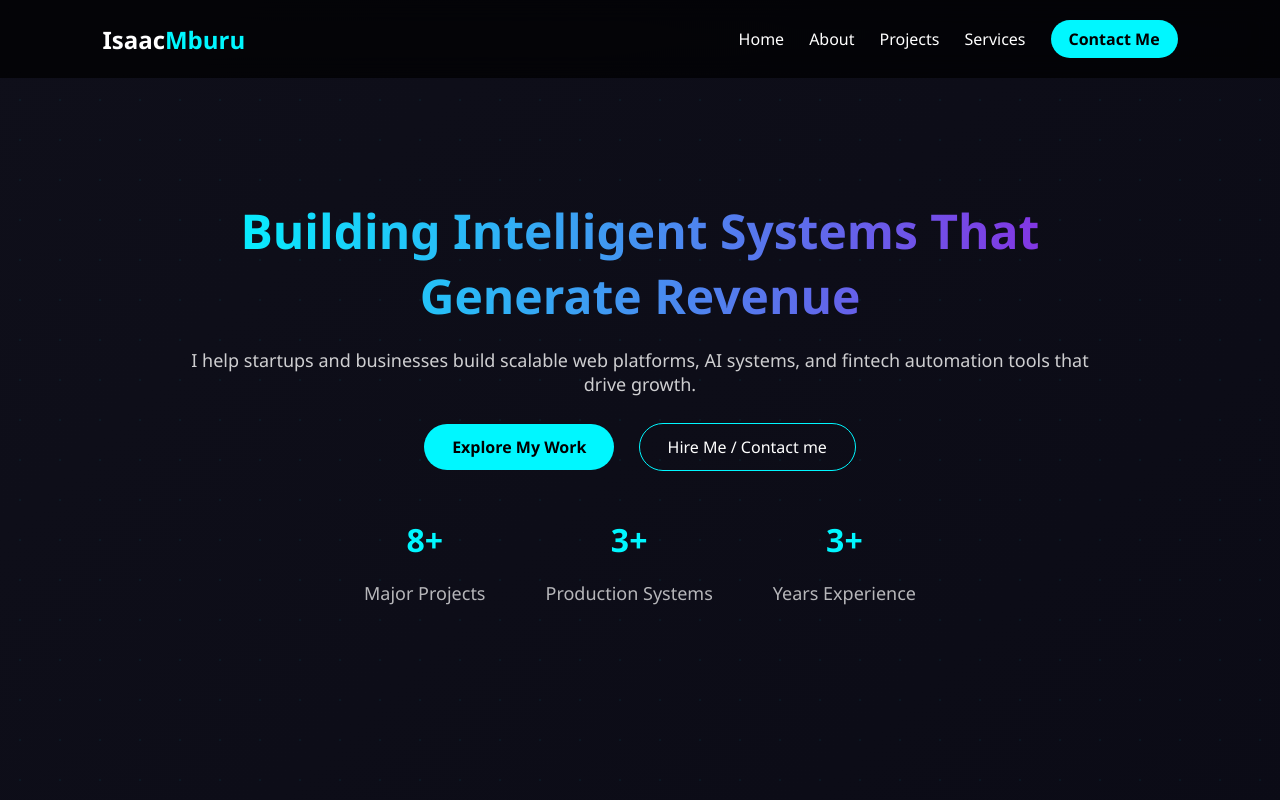
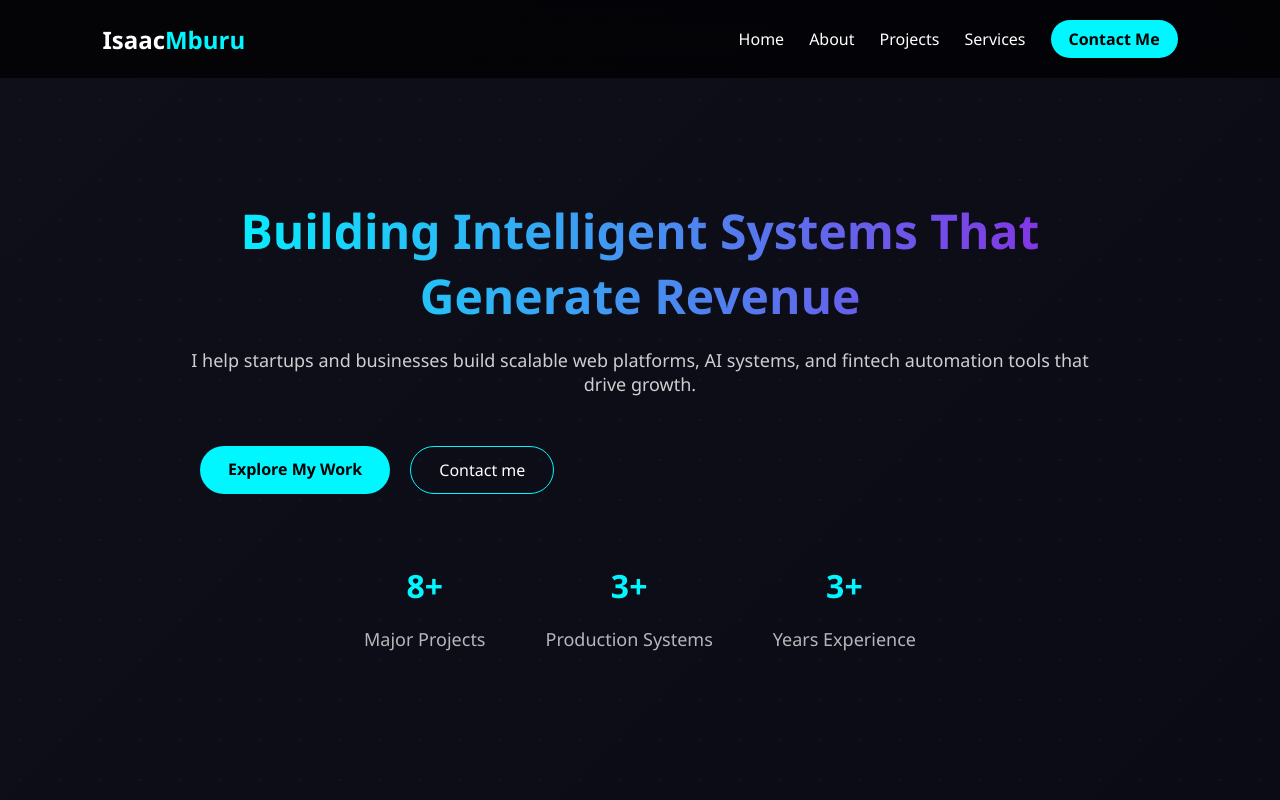
Before and after one commit to Isaacolando/portfoliowebs, a plain HTML site: page index.html in a window 1280 px wide. Shown: the top 800 px of the page. Drawn offline with Linux system fonts and the light colour scheme.

Commit message:
btn heros

```diff
--- a/index.html
+++ b/index.html
@@ -41,7 +41,7 @@
 
         <div class="hero-buttons">
             <a href="projects.html" class="btn-primary">Explore My Work</a>
-            <a href="contact.html" class="btn-secondary">Hire Me / Contact me</a>
+            <a href="contact.html" class="btn-secondary">Contact me</a>
         </div>
 
         <div class="stats">
--- a/style.css
+++ b/style.css
@@ -87,6 +87,7 @@
 
 .hero-buttons{
     margin-top:40px;
+    display: flex;
 }
 
 .btn-primary{
```
